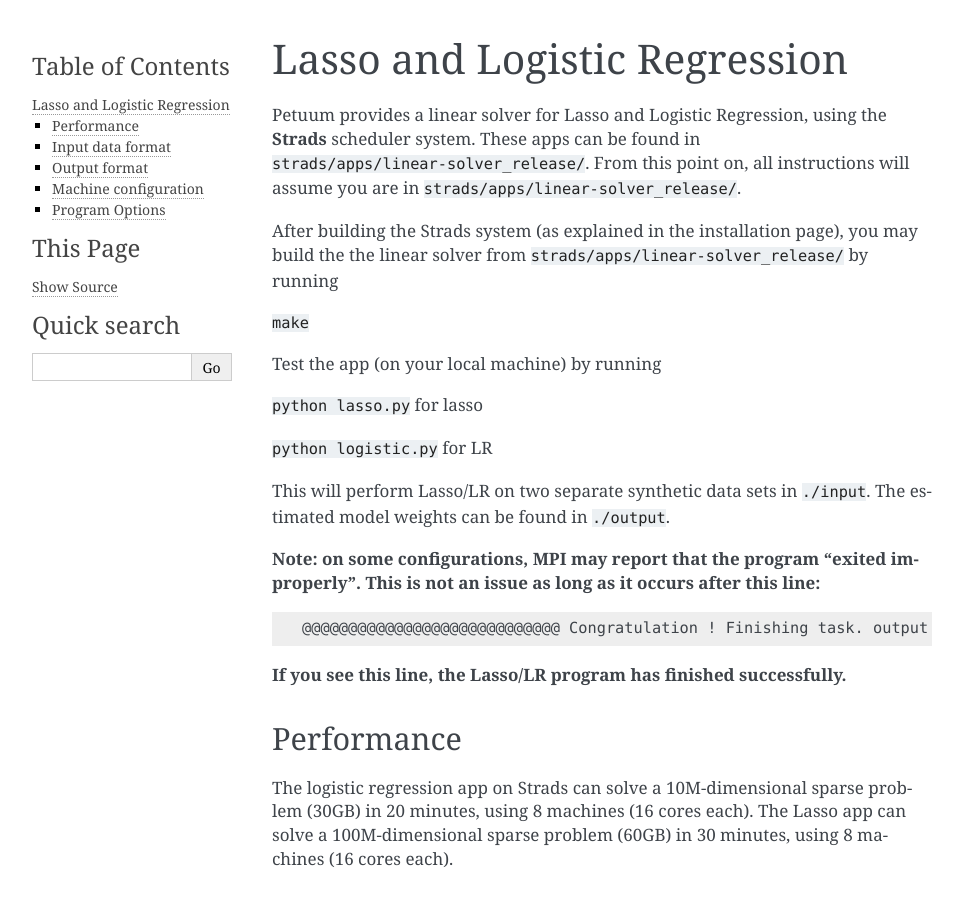
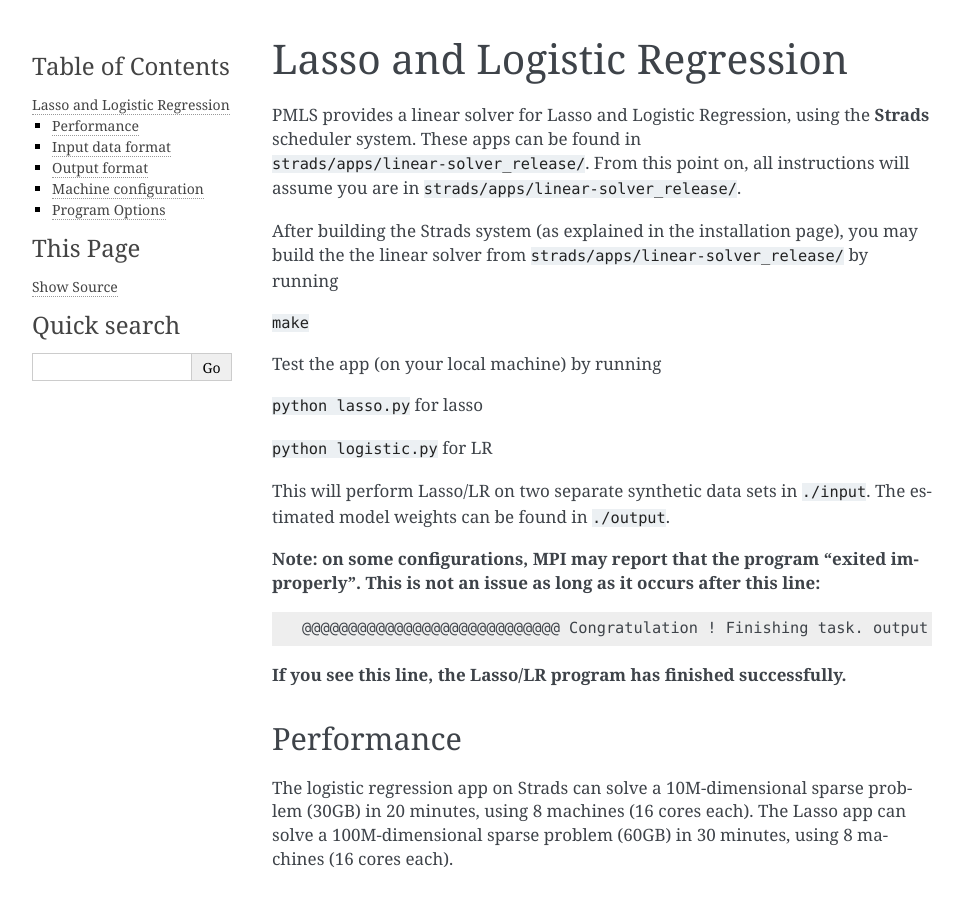
Before and after one commit to sailing-pmls/pmls.readthedocs.io, a Sphinx documentation site: the page built from docs/lasso-and-lr.md, in a window 1280 px wide and 900 px high. Shown: the whole window, without its empty margins (148-1111 px from the left). Built offline with Sphinx 7.4.7, drawn with Linux system fonts in a browser that asks for light colours.

Commit message:
Update lasso-and-lr.md

```diff
--- a/docs/lasso-and-lr.md
+++ b/docs/lasso-and-lr.md
@@ -1,5 +1,5 @@
 # Lasso and Logistic Regression
-Petuum provides a linear solver for Lasso and Logistic Regression, using the **Strads** scheduler system. These apps can be found in `strads/apps/linear-solver_release/`. From this point on, all instructions will assume you are in `strads/apps/linear-solver_release/`.
+PMLS provides a linear solver for Lasso and Logistic Regression, using the **Strads** scheduler system. These apps can be found in `strads/apps/linear-solver_release/`. From this point on, all instructions will assume you are in `strads/apps/linear-solver_release/`.
 
 After building the Strads system (as explained in the installation page), you may build the the linear solver from `strads/apps/linear-solver_release/` by running
 
@@ -54,7 +54,7 @@ The output file of Lasso/LR also follows the MatrixMarket format, and looks some
 This represents the model weights as a single row vector.
 
 ## Machine configuration
-See [Strads configuration files](https://github.com/petuum/bosen/wiki/Configuration-Files-for-Petuum-Apps#strads-configuration-files)
+See [Strads configuration files](configuration.md)
 
 ## Program Options
 The Lasso/LR is launched using a python script, e.g. lasso.py/logistic.py.
```
